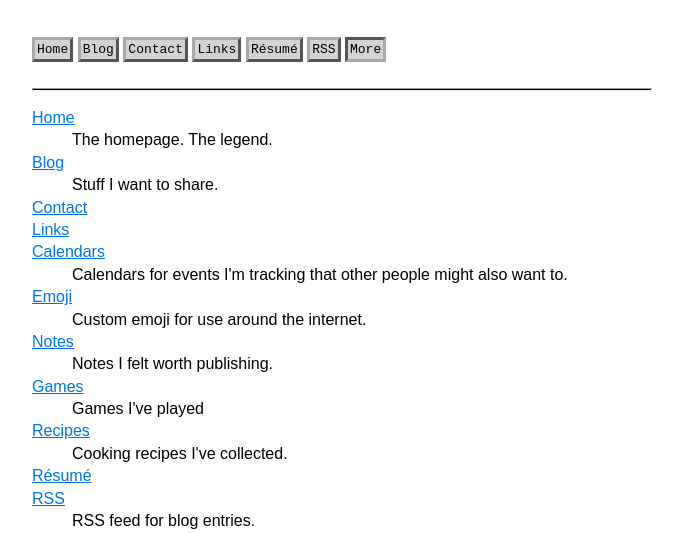
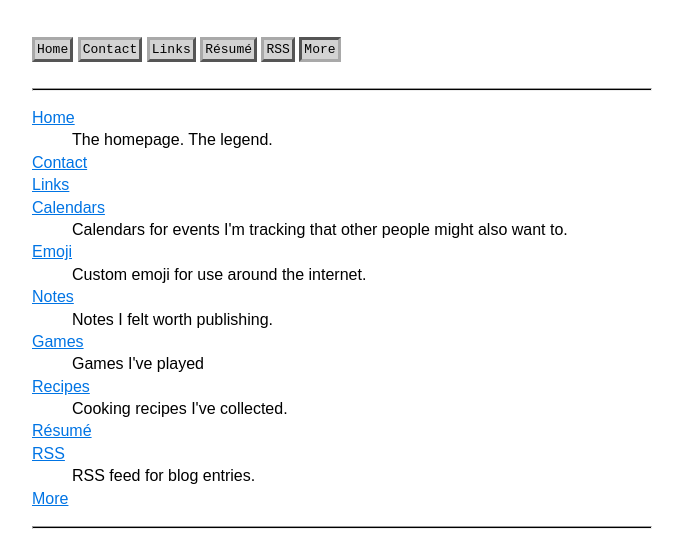
Before and after one commit to jacobpledger/website, a Jekyll site: the page built from more.html, in a window 1280 px wide, cut to the strip 0-533 px from the top of the page. Shown: the whole strip, without its empty margins (298-981 px from the left). Built offline with Jekyll 4.4.1, drawn with Linux system fonts in a browser that asks for light colours.

Commit message:
Remove blog from nav

```diff
--- a/_data/navigation.yaml
+++ b/_data/navigation.yaml
@@ -2,10 +2,6 @@
   link: /
   nav: true
   description: "The homepage. The legend."
-- name: Blog
-  link: /blog/index.html
-  nav: true
-  description: "Stuff I want to share."
 - name: Contact
   link: /contact.html
   nav: true
```
